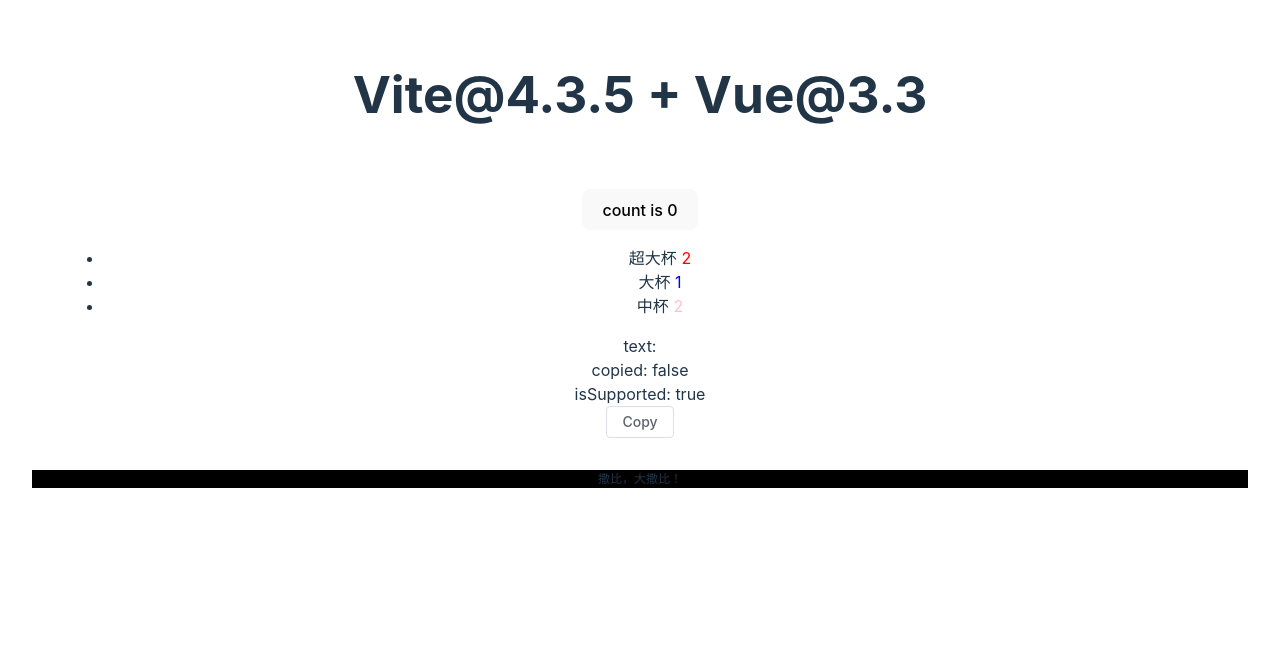
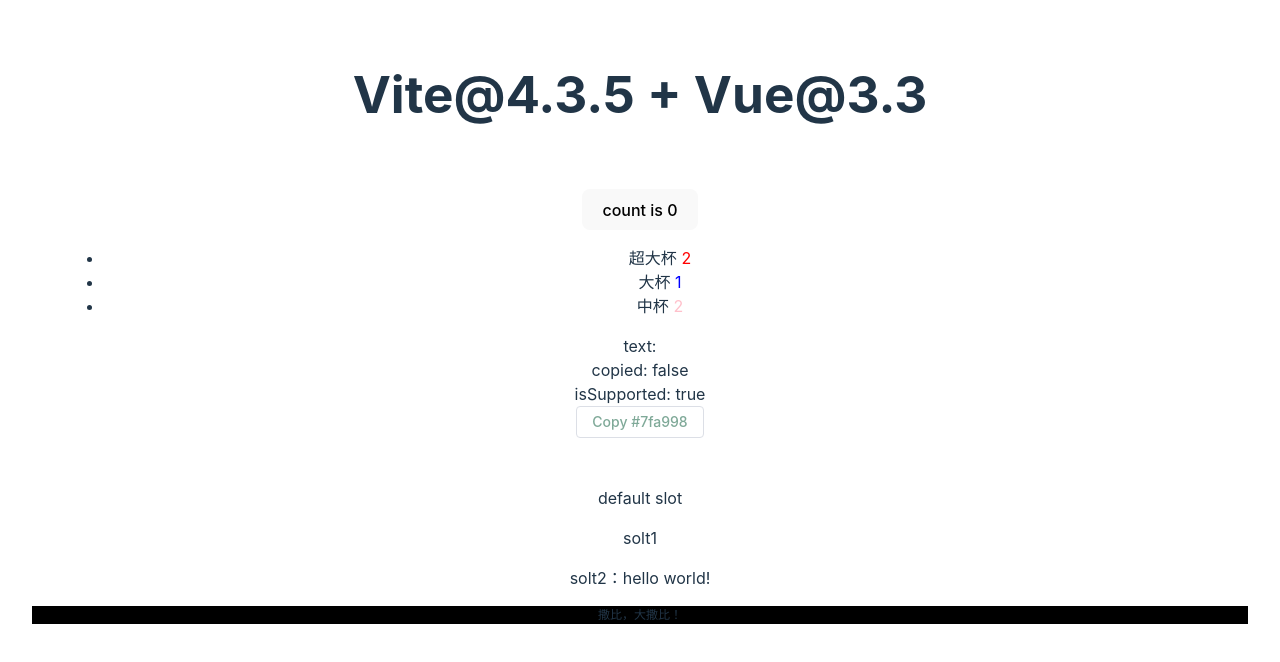
Before and after one commit to baiwusanyu-c/wujie-commercial-test, a Vue app: page / in a window 1280 px wide. Shown: the top 662 px of the page. Built offline with nearby package versions, Linux system fonts and the light colour scheme.

Commit message:
chore: 休息

```diff
--- a/package.json
+++ b/package.json
@@ -10,11 +10,13 @@
     "lint:ts-fix": "eslint --fix ./src --ext .vue,.js,.ts,.jsx,.tsx,.json,.md"
   },
   "dependencies": {
+    "@element-plus/icons-vue": "^2.1.0",
     "@vueuse/core": "^10.1.2",
     "axios": "^1.4.0",
     "pinia": "^2.1.4",
     "pinia-plugin-persistedstate": "^3.1.0",
-    "vue": "^3.2.47"
+    "vue": "^3.2.47",
+    "vue-router": "^4.2.4"
   },
   "devDependencies": {
     "@types/node": "^20.3.3",
@@ -30,6 +32,7 @@
     "prettier": "^2.8.8",
     "sass": "^1.63.4",
     "typescript": "^5.0.2",
+    "unplugin-element-plus": "^0.7.2",
     "vite": "^4.3.2",
     "vue-tsc": "^1.4.2"
   }
--- a/src/App.vue
+++ b/src/App.vue
@@ -3,6 +3,9 @@
 import { useRequest } from '@/hooks/use-request'
 import { getCupShapeds } from '@/api/user'
 import HelloWorld from '@/components/hello-world/index.vue'
+// import Comp from '@/components/slot-component/comp1.vue'
+import Comp from '@/components/slot-component/comp2.vue'
+
 import type { User } from '@/api/interface'
 console.log('111', Date.now())
 const { loading, data } = useRequest<User.ResCupShapeds>(getCupShapeds(), [])
@@ -14,5 +17,14 @@
       <span :style="{ color: scope.item.color }">{{ scope.item.value }}</span>
     </template>
   </HelloWorld>
+  <Comp>
+    <p>default slot</p>
+    <template #slot1>
+      <p>solt1</p>
+    </template>
+    <template #slot2="{ msg }">
+      <p>solt2：{{ msg }}</p>
+    </template>
+  </Comp>
   <div class="header">撒比，大撒比！</div>
 </template>
--- a/src/assets/styles/common.scss
+++ b/src/assets/styles/common.scss
@@ -82,3 +82,7 @@
     font-size: 12px;
   }
 }
+
+.btn {
+  background-color: $color-primary;
+}
--- a/src/assets/styles/index.scss
+++ b/src/assets/styles/index.scss
@@ -1,3 +1,7 @@
+// 引入element-plus全部变量 https://github.com/element-plus/element-plus/blob/dev/packages/theme-chalk/src/common/var.scss
+// @use "element-plus/theme-chalk/src/dark/css-vars.scss" as *;
+// 引入重置element-plus全部变量
+@use "./theme.scss" as *;
 @import './common.scss';
 :root {
     font-family: Inter, system-ui, Avenir, Helvetica, Arial, sans-serif;
--- /dev/null
+++ b/src/assets/styles/theme.scss
@@ -0,0 +1,8 @@
+// 使用变量 $color-primary
+@forward "element-plus/theme-chalk/src/common/var.scss" with (
+  $colors: (
+    'primary': (
+      'base': rgb(29, 134, 240),
+    ),
+  ),
+);
--- a/src/components/hello-world/index.vue
+++ b/src/components/hello-world/index.vue
@@ -1,7 +1,8 @@
 <script setup lang="ts" generic="T extends ListItem ">
 import { ref, useAttrs } from "vue";
-import { useClipboard } from "@vueuse/core";
+import { useCssVar, useClipboard } from "@vueuse/core";
 import type { ListItem, HelloWorldProps } from "./types";
+
 // defineOptions({
 //   inheritAttrs: true
 // })
@@ -16,9 +17,20 @@
 const count = ref(0);
 
 const { copied, copy, text, isSupported } = useClipboard({ legacy: true }); // legacy 表示降级https://juejin.cn/post/7236656669752590391?utm_source=gold_browser_extension#heading-6
+// css
+const el = ref()
+const color = useCssVar('--color', el)
+
 const click = async () => {
+  console.log('xxx', color.value)
+  if (color.value === '#244035') {
+    color.value = '#7fa998'
+  } else {
+    color.value = '#244035'
+  }
   return await copy("文章看完了，别忘了评论、点赞、关注哦，你真棒~~");
 };
+
 </script>
 
 <template>
@@ -36,7 +48,7 @@
         text: {{ text }}<br>copied: {{ copied }}<br>isSupported:
         {{ isSupported }}
       </div>
-      <el-button @click="click" :loading="copied">Copy</el-button>
+      <el-button ref="el" style="--color: #7fa998;" :style="{ color: color }" @click="click" :loading="copied">Copy {{ color }}</el-button>
     </div>
   </div>
 </template>
--- /dev/null
+++ b/src/components/slot-component/comp1.vue
@@ -0,0 +1,7 @@
+<template>
+  <div>
+    <slot />
+    <slot name="slot1" />
+    <slot name="slot2" msg="hello world" />
+  </div>
+</template>
--- /dev/null
+++ b/src/components/slot-component/comp2.vue
@@ -0,0 +1,18 @@
+<script>
+import { createElementVNode } from 'vue'
+export default {
+  setup(props, { slots }) {
+    console.log(props, slots)
+    const defaultVNodes = slots.default()
+    const slot1VNodes = slots.slot1()
+    const slot2VNodes = slots.slot2({ msg: 'hello world!' })
+    return () => {
+      return createElementVNode('div', null, [
+        ...defaultVNodes,
+        ...slot1VNodes,
+        ...slot2VNodes,
+      ])
+    }
+  },
+}
+</script>
--- a/src/main.ts
+++ b/src/main.ts
@@ -6,6 +6,7 @@
 import './assets/styles/index.scss'
 import App from './App.vue'
 import './utils/auto-update'
+
 const app = createApp(App)
 app.use(ElementPlus, {
   locale,
--- a/vite.config.ts
+++ b/vite.config.ts
@@ -12,7 +12,7 @@
     },
     extensions: ['.mjs', '.js', '.ts', '.jsx', '.tsx', '.json', '.vue'],
   },
-  server: { port: 5174 },
+  server: { port: 5170 },
   css: {
     devSourcemap: true,
     postcss: {
```
Also changed, not shown: src/router/index.ts (added, +39 -0 lines), src/utils/table.ts (added), 2 other files (tests, documents, lock files or other folders).
